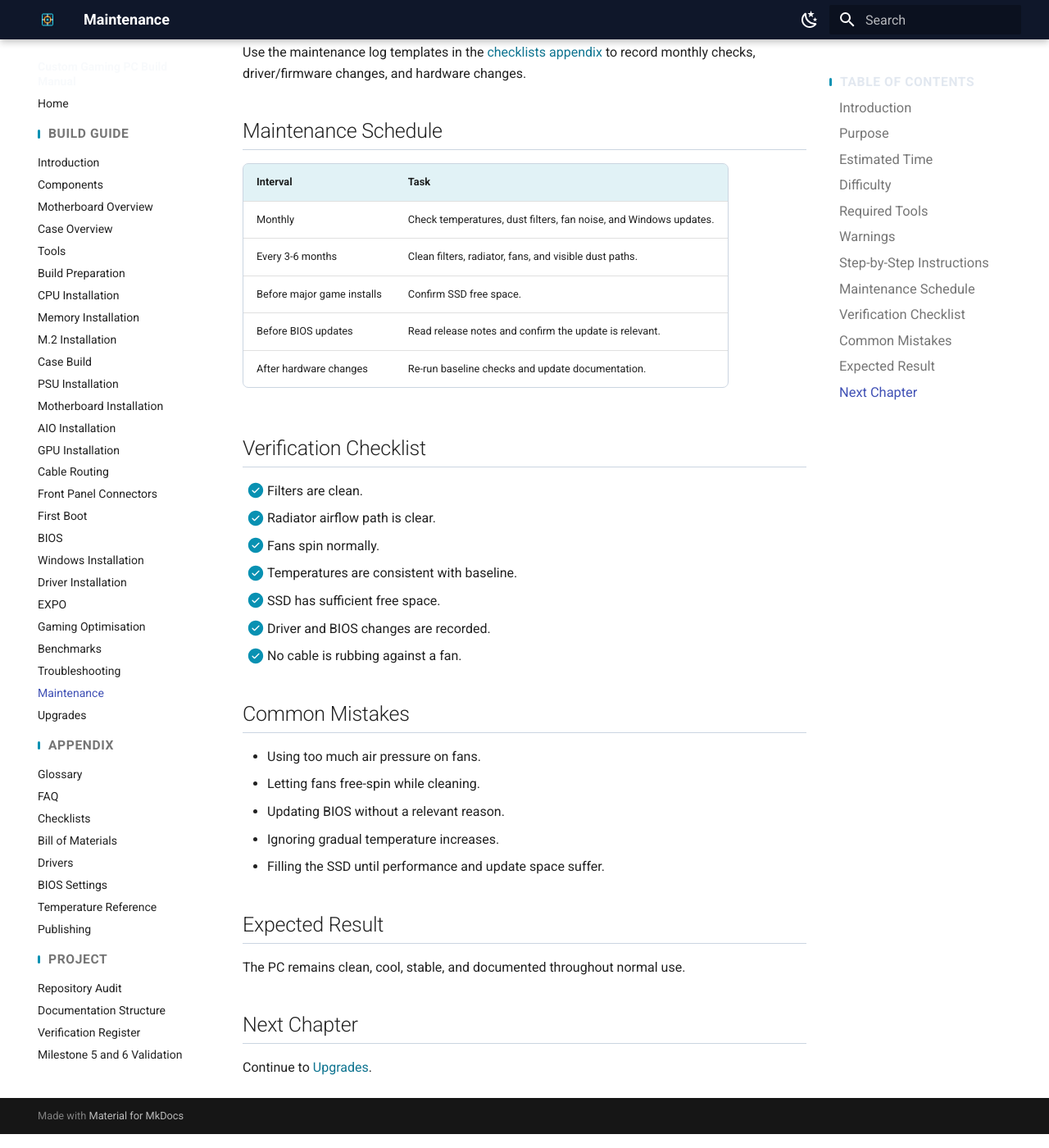
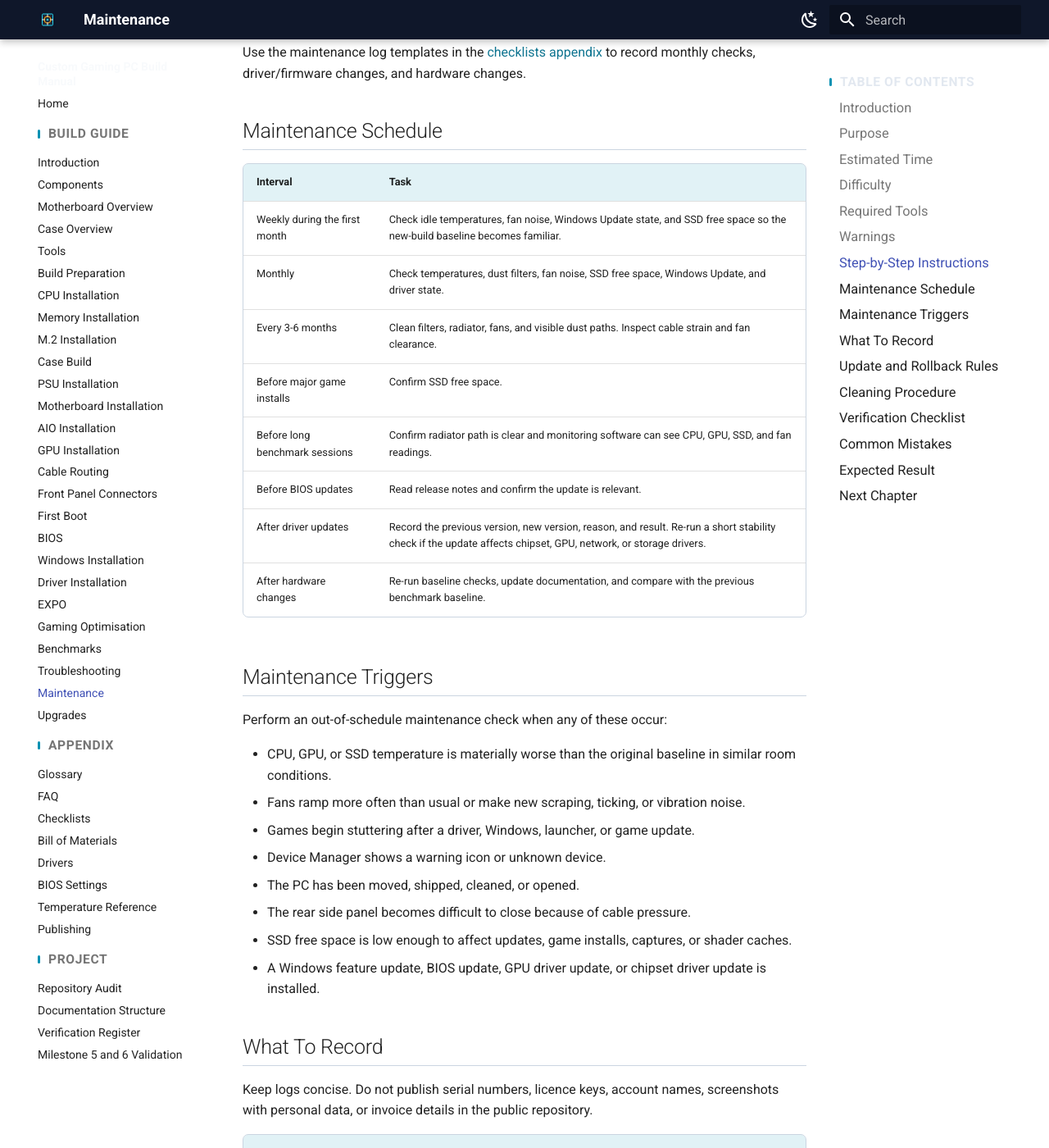
Before and after one commit to t3lstar/PC-Build, an MkDocs documentation site: the page built from docs/25-maintenance.md, in a window 1280 px wide and 1400 px high, scrolled down 1625 px. Shown: the whole window at 82% size. Built offline with MkDocs 1.6.1 and Material for MkDocs 9.7.7, drawn with Linux system fonts in a browser that asks for light colours; some of the changed text lies outside the part shown.

Commit message:
Complete maintenance schedules and logs

```diff
--- a/docs/25-maintenance.md
+++ b/docs/25-maintenance.md
@@ -53,11 +53,61 @@ Use the maintenance log templates in the [checklists appendix](appendix/checklis
 
 | Interval | Task |
 | --- | --- |
-| Monthly | Check temperatures, dust filters, fan noise, and Windows updates. |
-| Every 3-6 months | Clean filters, radiator, fans, and visible dust paths. |
+| Weekly during the first month | Check idle temperatures, fan noise, Windows Update state, and SSD free space so the new-build baseline becomes familiar. |
+| Monthly | Check temperatures, dust filters, fan noise, SSD free space, Windows Update, and driver state. |
+| Every 3-6 months | Clean filters, radiator, fans, and visible dust paths. Inspect cable strain and fan clearance. |
 | Before major game installs | Confirm SSD free space. |
+| Before long benchmark sessions | Confirm radiator path is clear and monitoring software can see CPU, GPU, SSD, and fan readings. |
 | Before BIOS updates | Read release notes and confirm the update is relevant. |
-| After hardware changes | Re-run baseline checks and update documentation. |
+| After driver updates | Record the previous version, new version, reason, and result. Re-run a short stability check if the update affects chipset, GPU, network, or storage drivers. |
+| After hardware changes | Re-run baseline checks, update documentation, and compare with the previous benchmark baseline. |
+
+## Maintenance Triggers
+
+Perform an out-of-schedule maintenance check when any of these occur:
+
+- CPU, GPU, or SSD temperature is materially worse than the original baseline in similar room conditions.
+- Fans ramp more often than usual or make new scraping, ticking, or vibration noise.
+- Games begin stuttering after a driver, Windows, launcher, or game update.
+- Device Manager shows a warning icon or unknown device.
+- The PC has been moved, shipped, cleaned, or opened.
+- The rear side panel becomes difficult to close because of cable pressure.
+- SSD free space is low enough to affect updates, game installs, captures, or shader caches.
+- A Windows feature update, BIOS update, GPU driver update, or chipset driver update is installed.
+
+## What To Record
+
+Keep logs concise. Do not publish serial numbers, licence keys, account names, screenshots with personal data, or invoice details in the public repository.
+
+| Log | Record |
+| --- | --- |
+| Monthly maintenance | Date, dust state, idle temperatures, fan noise, SSD free space, action taken. |
+| Driver and firmware changes | Previous version, new version, source, reason, result, rollback note if needed. |
+| Hardware changes | Part changed, compatibility check, affected cables, baseline repeated, result. |
+| Thermal changes | Room temperature if known, CPU/GPU/SSD readings, fan behaviour, dust state. |
+| Fault investigation | Symptom, first observed date, recent changes, troubleshooting decision tree used, outcome. |
+
+## Update and Rollback Rules
+
+1. Update Windows normally, but avoid changing BIOS and GPU drivers on the same day unless a fault requires it.
+2. Install chipset and GPU drivers from official sources only.
+3. Do not update BIOS casually. Update BIOS for a documented compatibility, stability, security, or hardware-support reason.
+4. Create a restore point before optional utilities, launcher stacks, capture software, or major driver changes.
+5. Keep the previous known-good driver installer or source link noted until the new setup has been tested.
+6. If a change causes crashes, display corruption, missing devices, or worse temperatures, roll back the most recent change first.
+
+## Cleaning Procedure
+
+1. Shut down Windows fully.
+2. Switch off the PSU and unplug mains power.
+3. Move the case to a clean, stable workspace.
+4. Remove panels and filters according to the case chapter.
+5. Hold fans still before using air.
+6. Clear filters, radiator fins, fan blades, bottom intake paths, side intake paths, and top exhaust paths.
+7. Inspect cable ties and straps for rubbing, pressure, or fan contact.
+8. Refit filters and panels.
+9. Boot and confirm fan readings, pump reading if exposed, and idle temperatures.
+10. Record the maintenance action.
 
 ## Verification Checklist
 
@@ -66,8 +116,10 @@ Use the maintenance log templates in the [checklists appendix](appendix/checklis
 - [ ] Fans spin normally.
 - [ ] Temperatures are consistent with baseline.
 - [ ] SSD has sufficient free space.
+- [ ] Windows Update state is known.
 - [ ] Driver and BIOS changes are recorded.
 - [ ] No cable is rubbing against a fan.
+- [ ] Any fault investigation is linked to the troubleshooting chapter.
 
 ## Common Mistakes
 
@@ -75,6 +127,7 @@ Use the maintenance log templates in the [checklists appendix](appendix/checklis
 - Letting fans free-spin while cleaning.
 - Updating BIOS without a relevant reason.
 - Ignoring gradual temperature increases.
+- Losing track of which update changed behaviour.
 - Filling the SSD until performance and update space suffer.
 
 ## Expected Result
```
Also changed, not shown: other parts of docs/25-maintenance.md (+1 -1 lines), docs/appendix/checklists.md (+18 -10 lines), docs/project/milestone-05-06-validation-report.md (+3 -1 lines), milestones/milestone-05-professional-engineering.md (+2 -2 lines).
